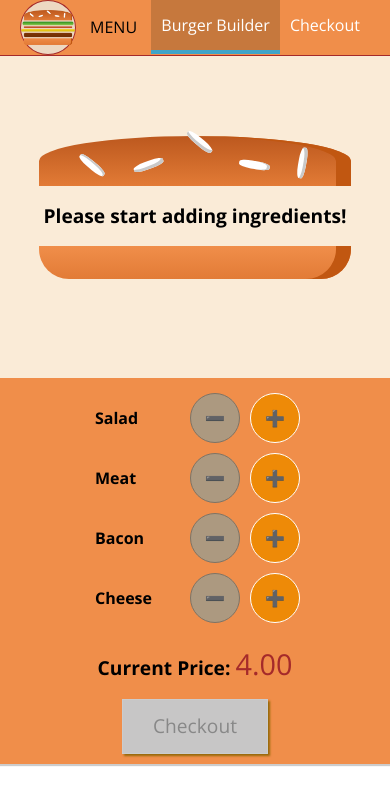
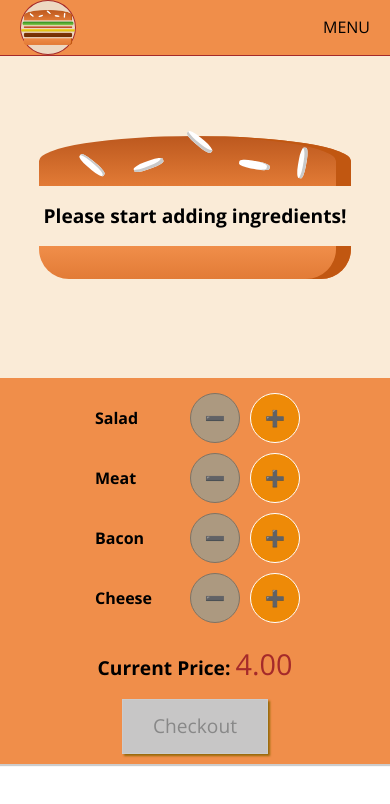
Before and after one commit to i386net/burger-builder, a React (Create React App) app: page / in a window 390 px wide. Shown: the top 804 px of the page. Built offline with nearby package versions, Linux system fonts and the light colour scheme.

Commit message:
Toolbar
add Logo styles

```diff
--- a/src/components/Toolbar/Toolbar.js
+++ b/src/components/Toolbar/Toolbar.js
@@ -6,9 +6,12 @@ import NavItems from '../Nav/NavItems/NavItems';
 const Toolbar = () => {
   return (
     <header className={styles.Toolbar}>
-      <Logo />
+
+      <div className={styles.Toolbar__logo}>
+        <Logo />
+      </div>
       <div>MENU</div>
-      <nav className={styles.Toolbar__nav}>
+      <nav className={[styles.Toolbar__nav, styles.Toolbar__nav_desktop].join(' ')}>
         <NavItems />
       </nav>
     </header>
--- a/src/components/Toolbar/Toolbar.module.css
+++ b/src/components/Toolbar/Toolbar.module.css
@@ -14,3 +14,14 @@
 .Toolbar__nav {
   height: 100%;
 }
+
+.Toolbar__logo {
+  height: 100%;
+}
+
+@media (max-width: 500px) {
+  .Toolbar__nav_desktop {
+    display: none;
+  }
+
+}
```
